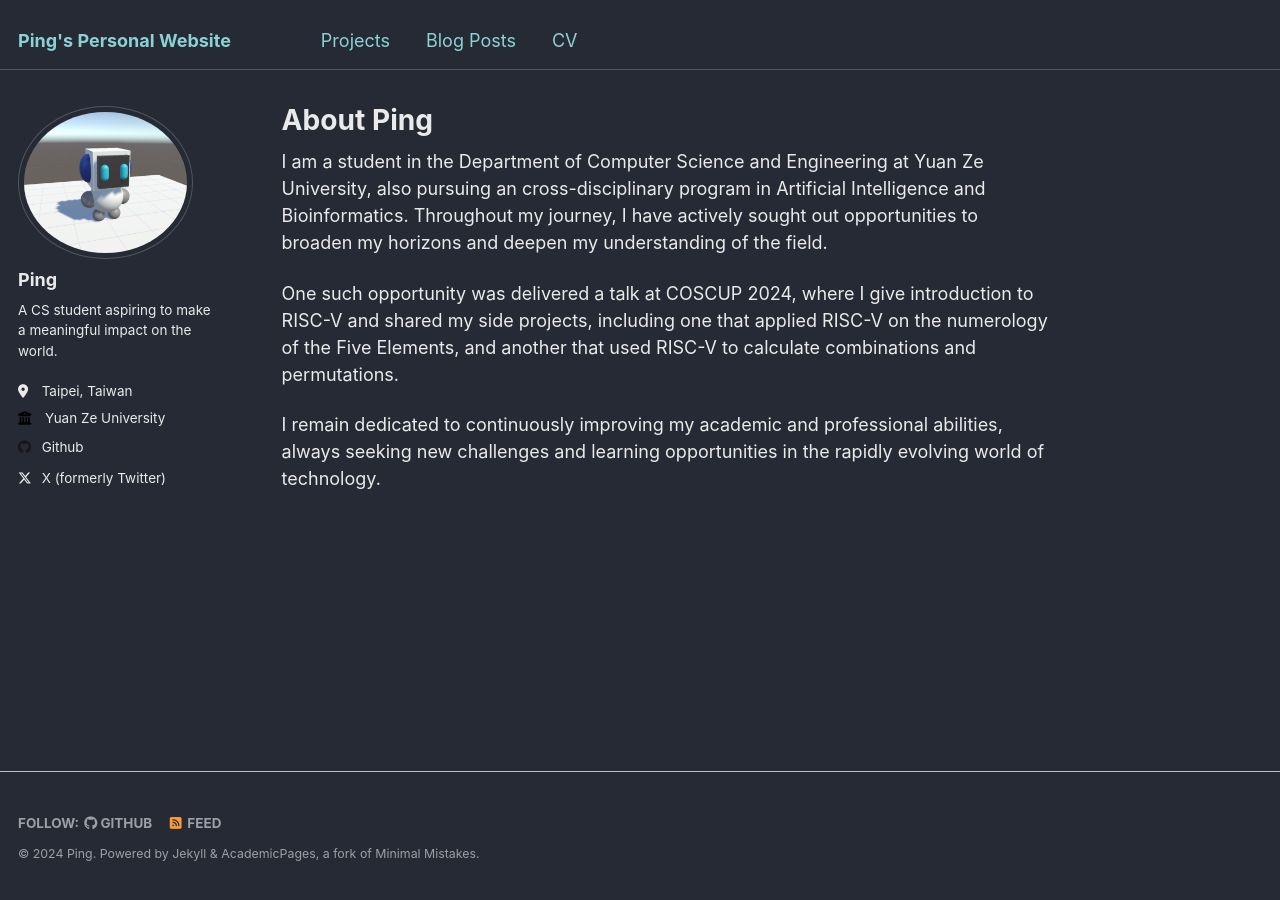
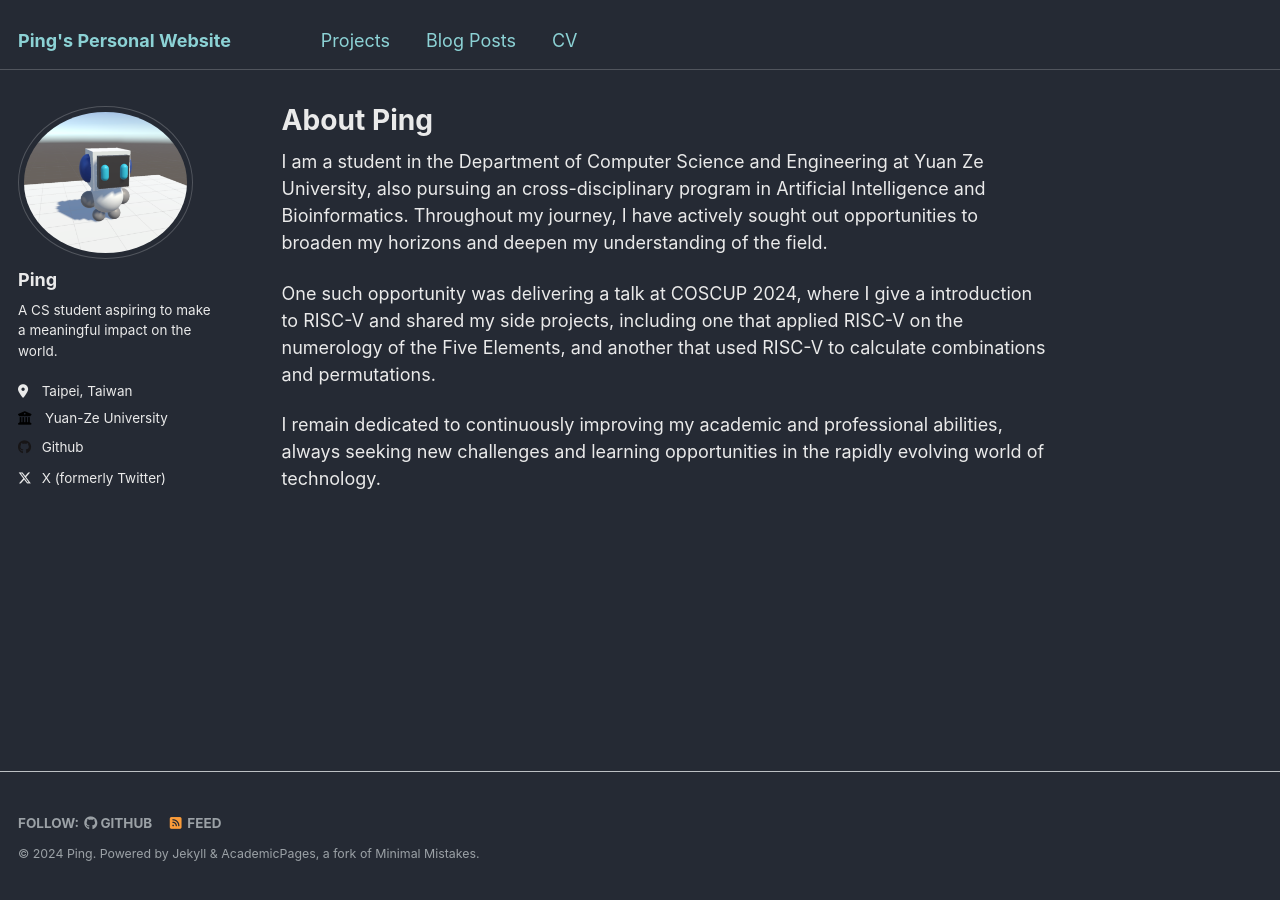
Before and after one commit to 400Ping/400Ping.github.io, a Jekyll site: the page built from _pages/about.md, in a window 1280 px wide. Built offline with Jekyll 4.4.1, drawn with Linux system fonts in a browser that asks for light colours.

Commit message:
Fix grammar and typo
Signed-off-by: 400Ping <43886578+400Ping@users.noreply.github.com>

```diff
--- a/_config.yml
+++ b/_config.yml
@@ -26,7 +26,7 @@ author:
   pronouns         : # example: "she/her"
   bio              : "A CS student aspiring to make a meaningful impact on the world."
   location         : "Taipei, Taiwan"
-  employer         : "Yuan Ze University"
+  employer         : "Yuan-Ze University"
   uri              : # URL
   email            :  # email
 
--- a/_pages/about.md
+++ b/_pages/about.md
@@ -9,6 +9,6 @@ redirect_from:
 
 I am a student in the Department of Computer Science and Engineering at Yuan Ze University, also pursuing an cross-disciplinary program in Artificial Intelligence and Bioinformatics. Throughout my journey, I have actively sought out opportunities to broaden my horizons and deepen my understanding of the field.
 
-One such opportunity was delivered a talk at COSCUP 2024, where I give introduction to RISC-V and shared my side projects, including one that applied RISC-V on the numerology of the Five Elements, and another that used RISC-V to calculate combinations and permutations.
+One such opportunity was delivering a talk at COSCUP 2024, where I give a introduction to RISC-V and shared my side projects, including one that applied RISC-V on the numerology of the Five Elements, and another that used RISC-V to calculate combinations and permutations.
 
 I remain dedicated to continuously improving my academic and professional abilities, always seeking new challenges and learning opportunities in the rapidly evolving world of technology.
```
